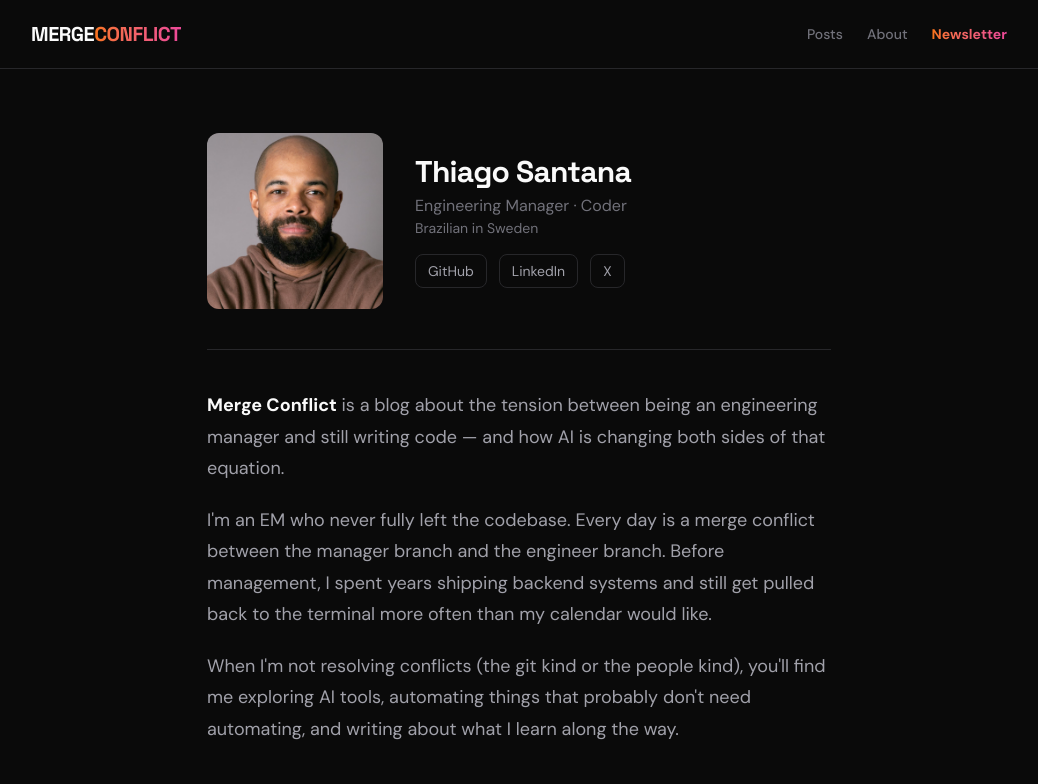
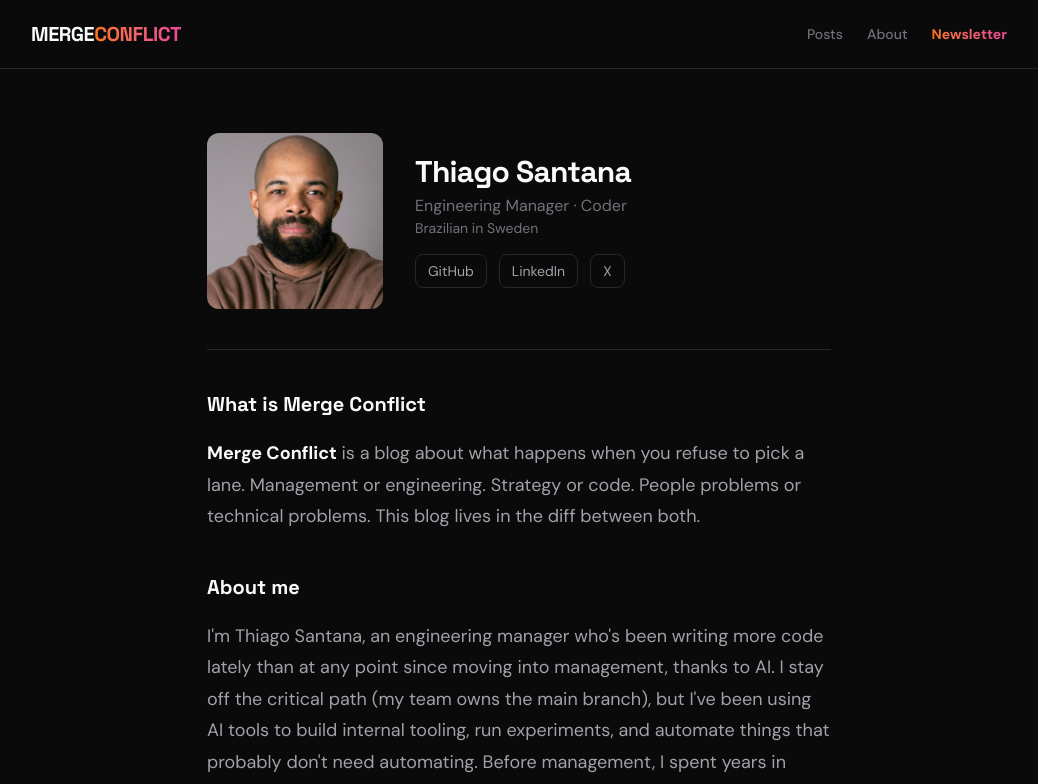
Before and after one commit to tsantana84/mergeconflict, a Next.js app: page /about in a window 1280 px wide. Shown: the top 784 px of the page, without its empty margins (121-1159 px from the left). Built offline with nearby package versions, Linux system fonts and the light colour scheme; no server answers.

Commit message:
feat: rewrite about page copy with three sections
Split bio into "What is Merge Conflict", "About me", and "What to expect"
sections with updated copy reflecting AI-driven coding and conversational tone.

Co-Authored-By: Claude Opus 4.6 (1M context) <noreply@anthropic.com>

```diff
--- a/app/about/page.tsx
+++ b/app/about/page.tsx
@@ -57,24 +57,45 @@ export default function AboutPage() {
       {/* Divider */}
       <hr className="my-10 border-border" />
 
-      {/* Bio */}
+      {/* What is Merge Conflict */}
       <div className="space-y-5 text-lg leading-[1.75] text-text-secondary">
+        <h2 className="font-heading text-xl font-bold text-text-primary">
+          What is Merge Conflict
+        </h2>
         <p>
           <strong className="text-text-primary">Merge Conflict</strong> is a
-          blog about the tension between being an engineering manager and still
-          writing code — and how AI is changing both sides of that equation.
+          blog about what happens when you refuse to pick a lane. Management or
+          engineering. Strategy or code. People problems or technical problems.
+          This blog lives in the diff between both.
         </p>
+      </div>
+
+      {/* About me */}
+      <div className="mt-10 space-y-5 text-lg leading-[1.75] text-text-secondary">
+        <h2 className="font-heading text-xl font-bold text-text-primary">
+          About me
+        </h2>
         <p>
-          I&apos;m an EM who never fully left the codebase. Every day is a merge
-          conflict between the manager branch and the engineer branch. Before
-          management, I spent years shipping backend systems and still get pulled
-          back to the terminal more often than my calendar would like.
+          I&apos;m Thiago Santana, an engineering manager who&apos;s been
+          writing more code lately than at any point since moving into
+          management, thanks to AI. I stay off the critical path (my team owns
+          the main branch), but I&apos;ve been using AI tools to build internal
+          tooling, run experiments, and automate things that probably
+          don&apos;t need automating. Before management, I spent years in
+          backend engineering, and honestly, the terminal never stopped calling.
         </p>
+      </div>
+
+      {/* What to expect */}
+      <div className="mt-10 space-y-5 text-lg leading-[1.75] text-text-secondary">
+        <h2 className="font-heading text-xl font-bold text-text-primary">
+          What to expect
+        </h2>
         <p>
-          When I&apos;m not resolving conflicts (the git kind or the people
-          kind), you&apos;ll find me exploring AI tools, automating things that
-          probably don&apos;t need automating, and writing about what I learn
-          along the way.
+          Posts here cover engineering leadership, hands-on coding, and AI tools
+          and workflows. Especially how AI is changing what&apos;s possible for
+          managers who still want to build. No posting schedule, just whenever
+          something is worth a <code className="text-text-primary">git push</code>.
         </p>
       </div>
 
```
